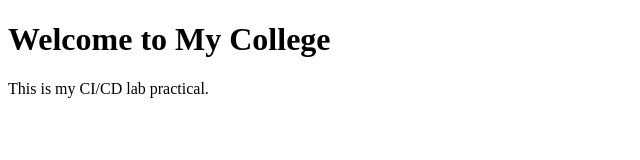
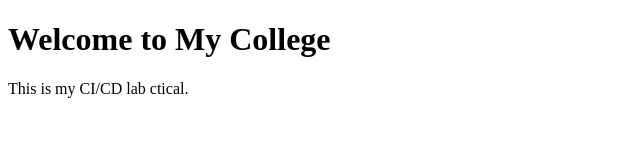
Before and after one commit to Dritisri/myproject, a plain HTML site: page index.html in a window 1280 px wide. Shown: the full height of the page, 0-640 px from the left. Drawn offline with Linux system fonts and the light colour scheme.

Commit message:
Update index.html

```diff
--- a/index.html
+++ b/index.html
@@ -5,6 +5,6 @@
 </head>
 <body>
     <h1>Welcome to My College</h1>
-    <p>This is my CI/CD lab practical.</p>
+    <p>This is my CI/CD lab ctical.</p>
 </body>
 </html>
```
